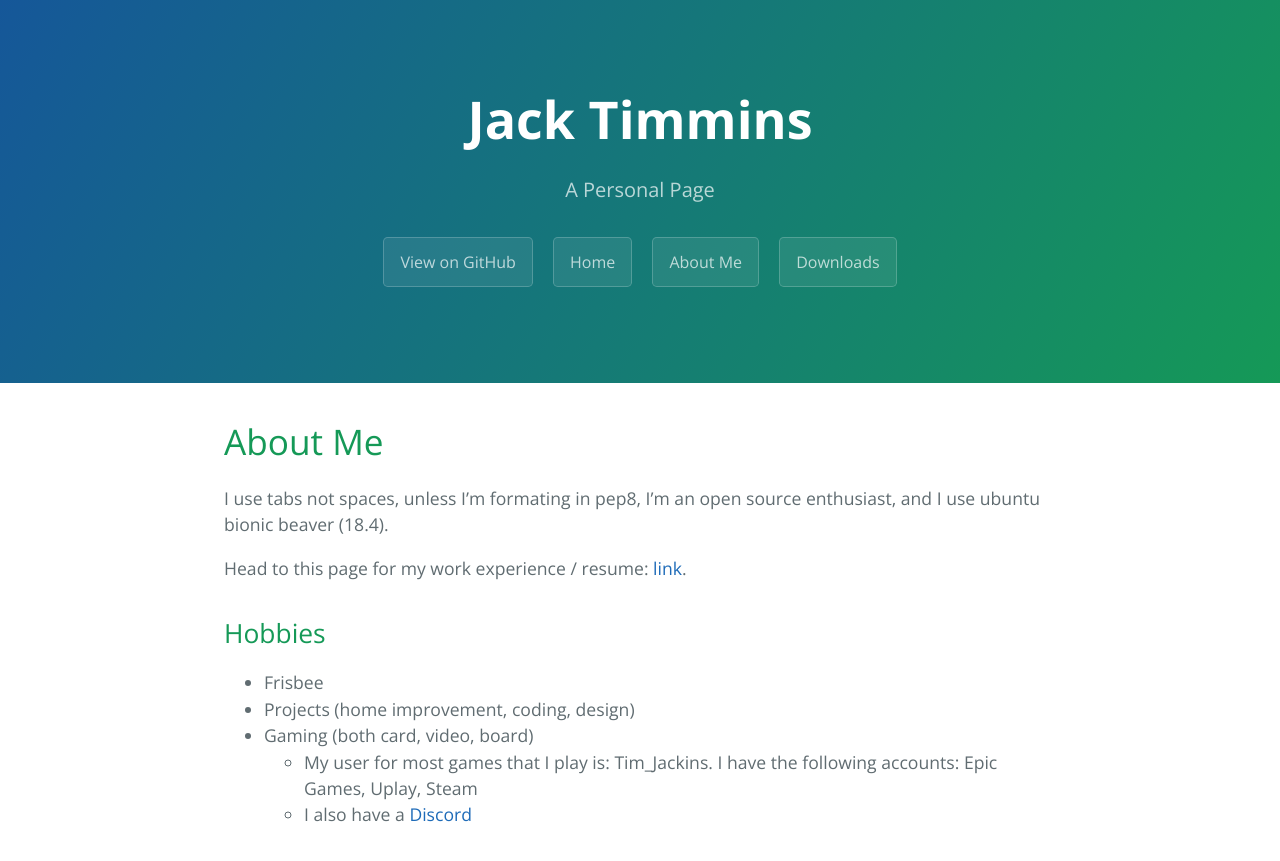
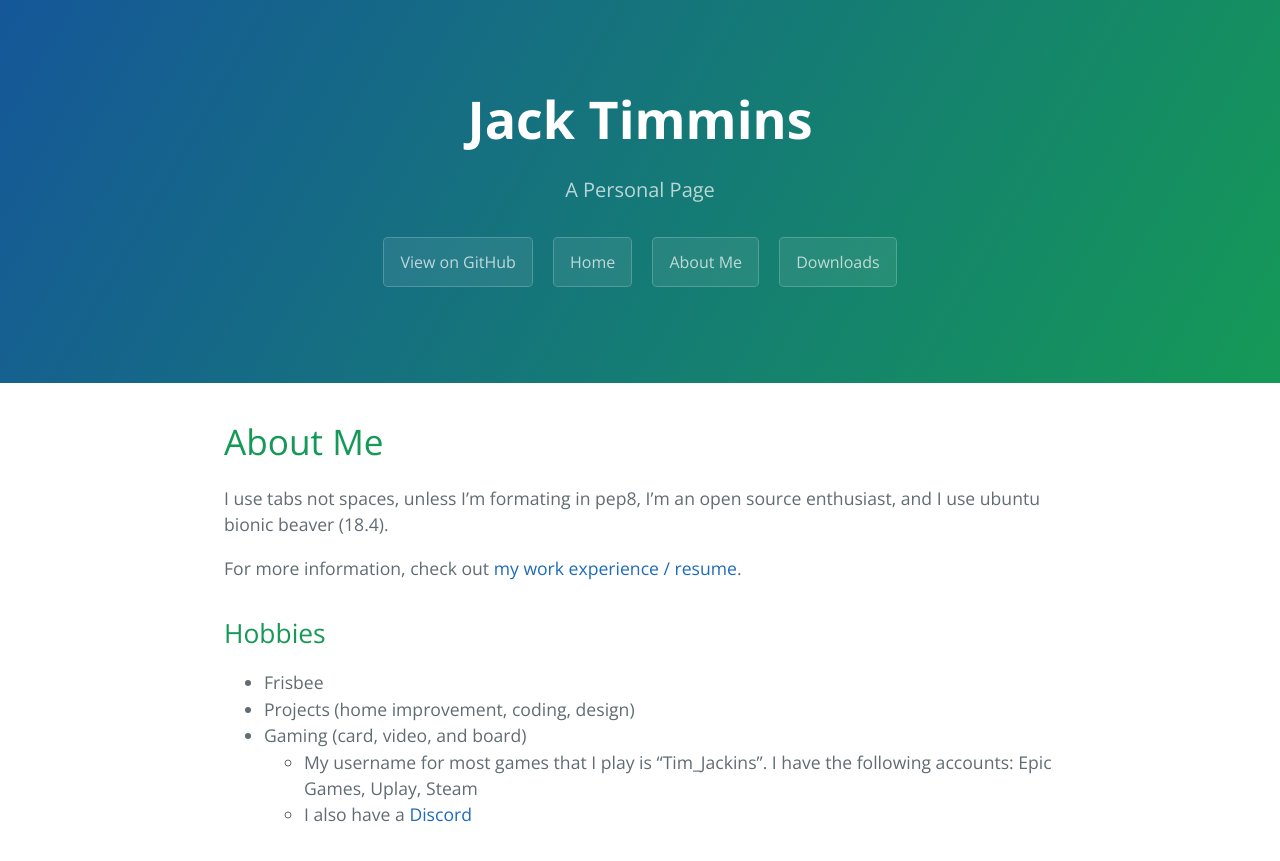
Before and after one commit to jonahweissman/Tim-Jackins.github.io, a Jekyll site: the page built from pages/about_me.md, in a window 1280 px wide. Shown: the top 861 px of the page. Built offline with Jekyll 4.4.1, drawn with Linux system fonts in a browser that asks for light colours; our own code applies the rules of GitHub Pages for plain Markdown files.

Commit message:
Update about_me.md

```diff
--- a/pages/about_me.md
+++ b/pages/about_me.md
@@ -5,12 +5,12 @@ layout: default
 
 I use tabs not spaces, unless I'm formating in pep8, I'm an open source enthusiast, and I use ubuntu bionic beaver (18.4).
 
-Head to this page for my work experience / resume: [link](/pages/resume.html).
+For more information, check out [my work experience / resume](/pages/resume.html).
 
 ## Hobbies
 
 - Frisbee
 - Projects (home improvement, coding, design)
-- Gaming (both card, video, board)
-  - My user for most games that I play is: Tim_Jackins. I have the following accounts: Epic Games, Uplay, Steam
+- Gaming (card, video, and board)
+  - My username for most games that I play is "Tim_Jackins". I have the following accounts: Epic Games, Uplay, Steam
   - I also have a [Discord](https://discord.gg/mF9zuEp)
```
